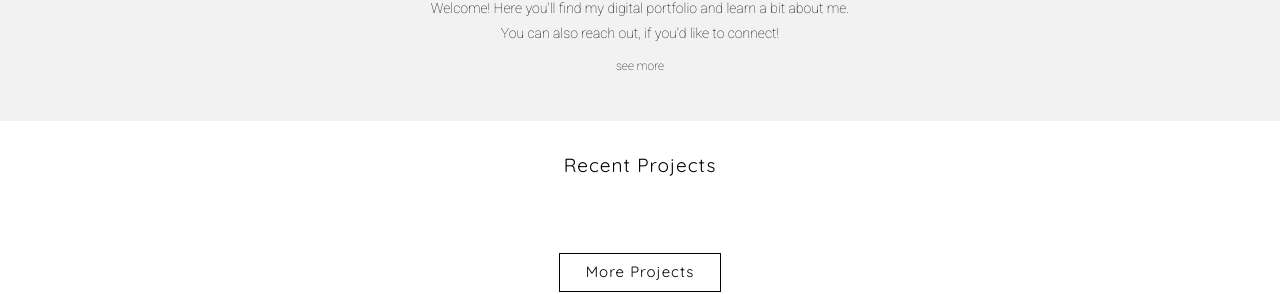
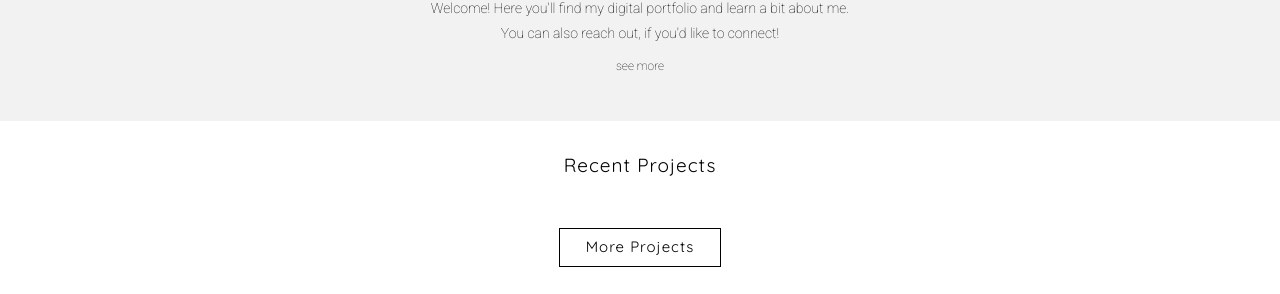
Before and after one commit to carlynicholson/portfolio, a plain HTML site: page index.html in a window 1280 px wide. Shown: the part 146-440 px from the top of the page. Drawn offline with nearby package versions, Linux system fonts and the light colour scheme; no server answers; a web font is replaced by a local one.

Commit message:
h3 update

```diff
--- a/css/default.css
+++ b/css/default.css
@@ -176,7 +176,9 @@ h3 {
   font-size: 19px;
   font-weight: normal;
   letter-spacing: 1px;
-  padding: 25px;
+  padding-top: 25px;
+  padding-left: 25px;
+  padding-right: 25px;
   margin-top: 7px;
   margin-bottom: 3px;
   text-align: center;
```
Also changed, not shown: app.js (+0 -26 lines).
